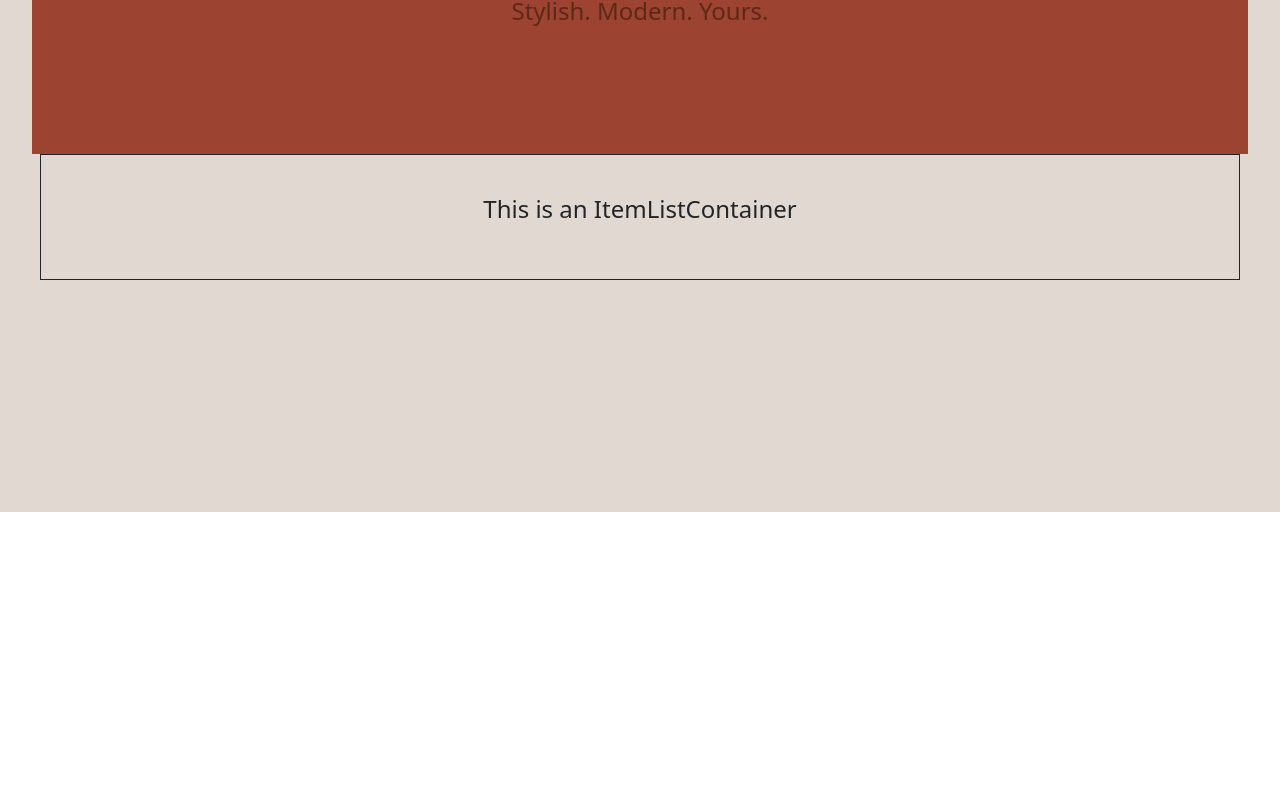
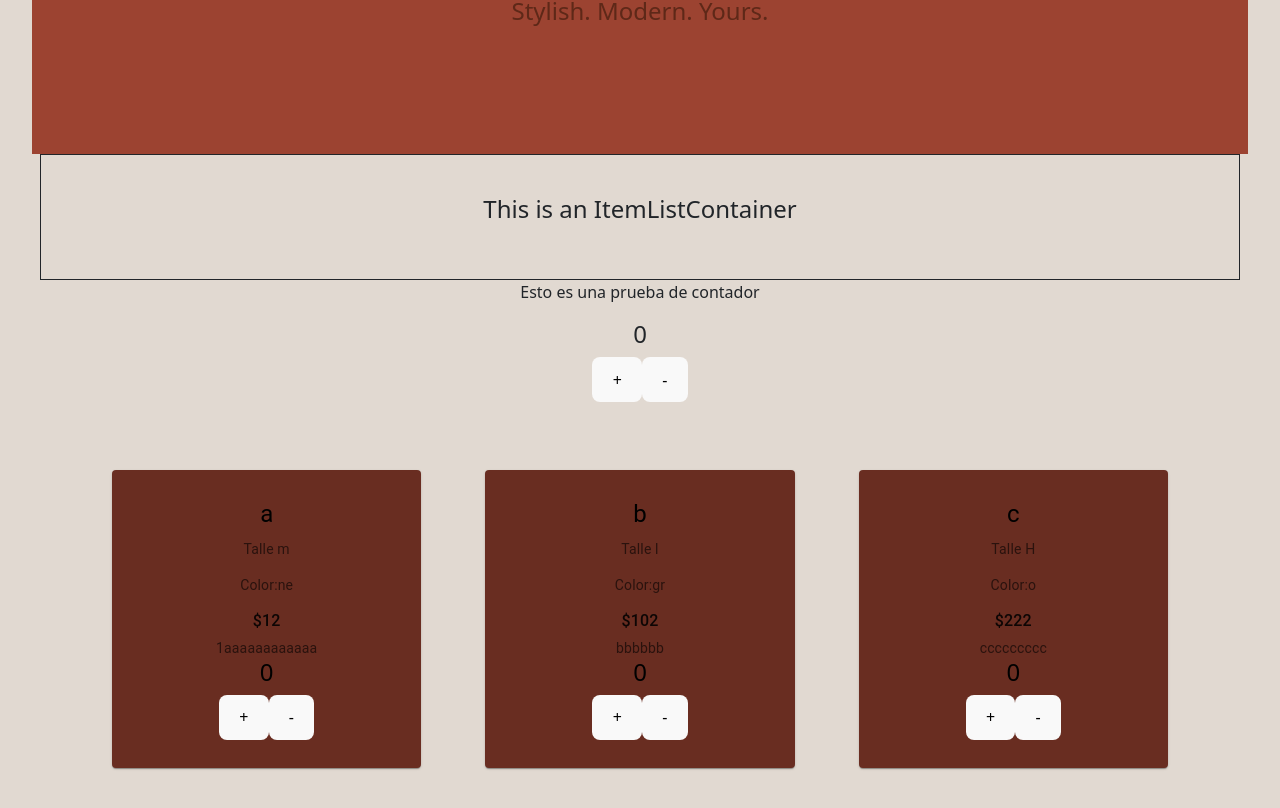
Before and after one commit to delfinafernandezerlauer/entregaFinal-FernandezErlauer-React, a React (Vite) app: page / in a window 1280 px wide. Shown: the part 288-1096 px from the top of the page. Before the commit the page ends 800 px from the top, so only its background shows below. Built offline with nearby package versions, Linux system fonts and the light colour scheme.

Commit message:
add counter for items

```diff
--- a/src/App.jsx
+++ b/src/App.jsx
@@ -1,11 +1,12 @@
-import { useState } from 'react'
+// import { useState } from 'react'
 import './App.css'
 // import { Usuario } from './components/Usuario';
 //import CardUser from './components/CardUser/CardUser';
 import NavBar from './components/NavBar/NavBar';
 import { Header } from './components/Header/Header';
 import { ItemListContainer } from './components/ItemListContainer/ItemListContainer';
-
+import { Counter } from './components/Counter/Counter';
+import CardItem from './components/CardItem/CardItem';
 
 function App() {
   //const [count, setCount] = useState(0)
@@ -22,6 +23,28 @@ function App() {
     <div>
       <ItemListContainer greeting="This is an ItemListContainer"/>
     </div>
+
+    <div>
+      <p>Esto es una prueba de contador</p>
+      <Counter/>
+
+    </div>
+
+    <div className='row m-5'>
+
+      <div className='col-lg-4'>
+      <CardItem name="a" talle="m" color="ne" precio="12" description="1aaaaaaaaaaaa"/>
+      </div>
+
+      <div className='col-lg-4'>
+      <CardItem name="b" talle="l" color="gr" precio="102" description="bbbbbb"/>
+      </div>
+
+      <div className='col-lg-4'>
+      <CardItem name="c" talle="H" color="o" precio="222" description="ccccccccc"/>
+      </div>
+
+</div>
 
 {/*
       <div className="card">
--- /dev/null
+++ b/src/components/CardItem/CardItem.jsx
@@ -0,0 +1,59 @@
+import * as React from 'react';
+import Card from '@mui/material/Card';
+import CardContent from '@mui/material/CardContent';
+import Typography from '@mui/material/Typography';
+import { CardActionArea } from '@mui/material';
+import { Counter } from '../Counter/Counter';
+
+
+
+
+export default function CardItem(props) {
+
+  const customStyle = {
+    backgroundColor: 'rgb(105, 45, 33)',
+    color: 'black',
+    padding:12,
+    margin:20,
+    maxWidth: 345,
+
+  };
+
+  return (
+    <Card style={customStyle}>
+      <CardActionArea>
+
+        <CardContent>
+
+          {/* CardItem props so far: name="" talle="" color="" precio="" description="" */}
+
+          <Typography gutterBottom variant="h5" component="div">
+            {props.name}
+          </Typography>
+
+          <Typography variant="body2" color="text.secondary">
+            <p>Talle {props.talle}</p>
+
+          </Typography>
+
+          <Typography variant="body2" color="text.secondary">
+            <p>Color:{props.color}</p>
+
+          </Typography>
+
+          <Typography  color="text.primary">
+            <h6>${props.precio}</h6>
+          </Typography>
+
+
+          <Typography variant="body2" color="text.secondary">
+            {props.description}
+          </Typography>
+
+          <Counter/>
+
+        </CardContent>
+      </CardActionArea>
+    </Card>
+  );
+}
--- a/src/components/CartWidget/CartWidget.jsx
+++ b/src/components/CartWidget/CartWidget.jsx
@@ -1,6 +1,6 @@
 import ShoppingCartIcon from '@mui/icons-material/ShoppingCart';
 
-import * as React from 'react';
+//import * as React from 'react';
 import Badge from '@mui/material/Badge';
 import { styled } from '@mui/material/styles';
 import IconButton from '@mui/material/IconButton';
--- /dev/null
+++ b/src/components/Counter/Counter.jsx
@@ -0,0 +1,21 @@
+import { useState } from "react"
+
+export const Counter=()=>{
+
+    const [number, setNumber]=useState(0) // const [variable, funcion setVariable]=useState (valorInicial)
+
+    const sumar = ()=>{
+        setNumber(number+1)
+    }
+
+    const restar = ()=>{
+        setNumber(number-1)
+    }
+
+    return <div>
+        <h4>{number}</h4>
+        <button onClick={sumar} >+</button>
+        {/* en la eti de apertura, el evento. entre llaves el cod js (la fx) */}
+        <button onClick={restar}>-</button>
+    </div>
+}
--- a/src/components/Header/Header.jsx
+++ b/src/components/Header/Header.jsx
@@ -1,3 +1,4 @@
+
 export const Header=()=>{
     const customStyle = {
         backgroundColor: 'rgb(156, 67, 49)',
```
Also changed, not shown: src/components/CardUser/CardUser.jsx (deleted, +0 -25 lines).
